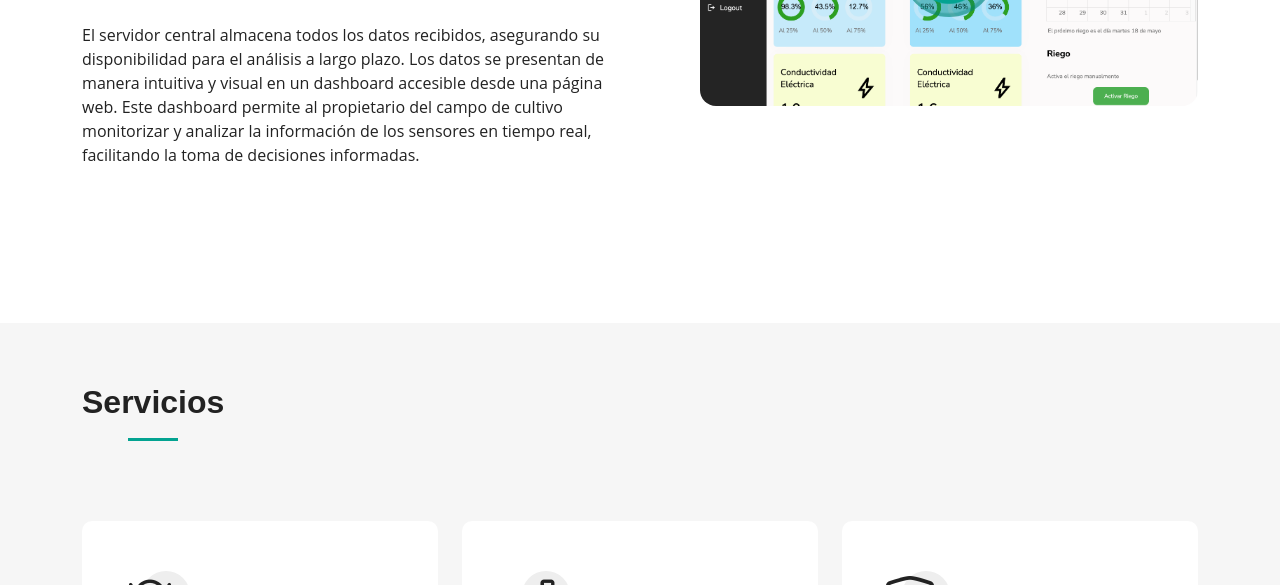
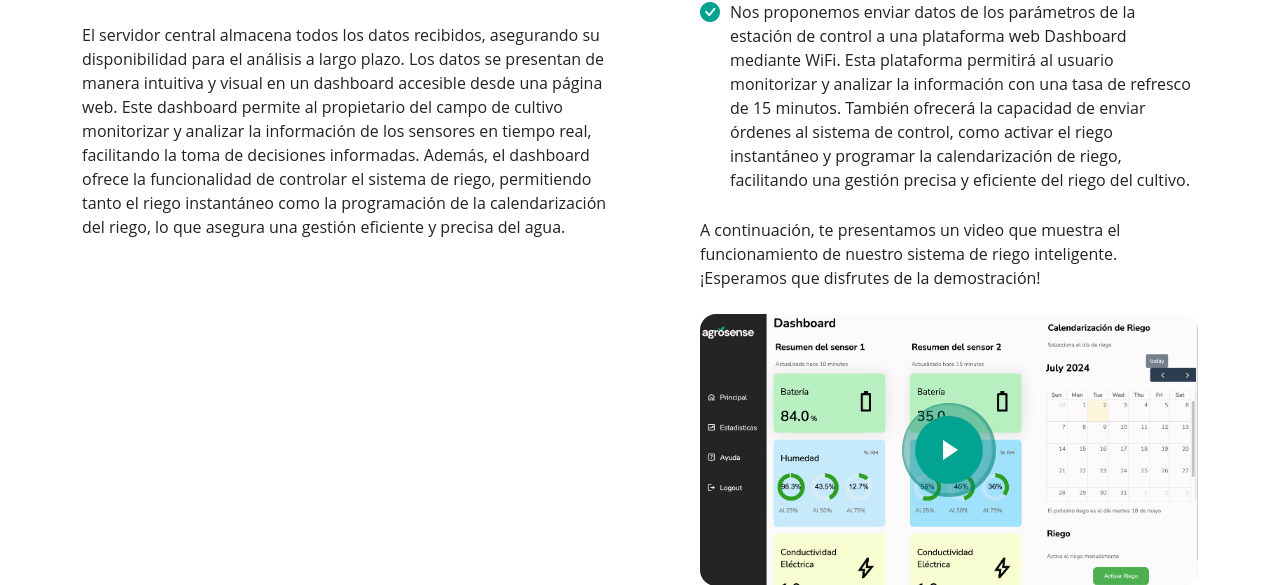
Before and after one commit to Davebarbarian11/Barbarian, a Django app: page / in a window 1280 px wide. Shown: the part 2006-2591 px from the top of the page. Run offline with Django 4.2, Linux system fonts and the light colour scheme; some libraries are stand-ins or nearby versions.

Commit message:
third commit

```diff
--- a/templates/index.html
+++ b/templates/index.html
@@ -199,7 +199,7 @@
               el rendimiento del cultivo.
             </p>
             <p>
-              El sistema cuenta con <strong>sensores de humedad</strong> instalados a diferentes profundidades (25%, 50% y 75%
+              El sistema cuenta con <strong>sensores de humedad</strong> instalados a diferentes profundidades (25%, 75% y 100%
               de la profundidad de la raíz del cultivo) para proporcionar un perfil completo de la humedad del suelo.
               Además, incluye un <strong>sensor de electroconductividad</strong> que mide la salinidad del suelo, proporcionando datos
               cruciales para la gestión del riego y la fertilización.
@@ -226,7 +226,9 @@
              <p> El servidor central almacena todos los datos recibidos, asegurando su disponibilidad para el análisis a
             largo plazo. Los datos se presentan de manera intuitiva y visual en un dashboard accesible desde una página web.
             Este dashboard permite al propietario del campo de cultivo monitorizar y analizar la información de los sensores
-            en tiempo real, facilitando la toma de decisiones informadas.
+            en tiempo real, facilitando la toma de decisiones informadas. Además, el dashboard ofrece la funcionalidad de controlar
+            el sistema de riego, permitiendo tanto el riego instantáneo como la programación de la calendarización del riego, lo que
+            asegura una gestión eficiente y precisa del agua.
             </p>
           </div>
           <div class="col-lg-6">
@@ -235,9 +237,9 @@
                 Objetivos del proyecto:
               </p>
               <ul>
-                <li><i class="bi bi-check-circle-fill"></i> </li>
-                <li><i class="bi bi-check-circle-fill"></i> </li>
-                <li><i class="bi bi-check-circle-fill"></i> </li>
+                <li><i class="bi bi-check-circle-fill"></i> Nuestro objetivo es garantizar que el sistema de sensado pueda comunicarse eficazmente con la estación de control a una distancia de hasta 3 kilómetros. Este amplio alcance permite la monitorización de grandes áreas de cultivo sin la necesidad de múltiples estaciones de control, optimizando así los recursos y la eficiencia operativa.</li>
+                <li><i class="bi bi-check-circle-fill"></i> Aspiramos a que cada unidad del sistema de sensado opere de manera continua durante 6 meses con una sola carga de batería. Esta prolongada autonomía minimiza la necesidad de mantenimiento frecuente y reduce los costos operativos, permitiendo a los agricultores centrarse en otras áreas críticas de la gestión de sus cultivos.</li>
+                <li><i class="bi bi-check-circle-fill"></i> Nos proponemos enviar datos de los parámetros de la estación de control a una plataforma web Dashboard mediante WiFi. Esta plataforma permitirá al usuario monitorizar y analizar la información con una tasa de refresco de 15 minutos. También ofrecerá la capacidad de enviar órdenes al sistema de control, como activar el riego instantáneo y programar la calendarización de riego, facilitando una gestión precisa y eficiente del riego del cultivo.</li>
               </ul>
               <p>
                 A continuación, te presentamos un video que muestra el funcionamiento de nuestro sistema de riego inteligente. ¡Esperamos que disfrutes de la demostración!
@@ -339,7 +341,7 @@
             <div class="member">
               <img src="https://media.licdn.com/dms/image/D4E03AQGLnVzbkZ2Huw/profile-displayphoto-shrink_400_400/0/1720821532886?e=1726099200&v=beta&t=0sU5VhMg1K0V-OGqNJd1YsaeRaW0gn191DByOEhzfLk" class="img-fluid" alt="">
               <h4>David Miranda</h4>
-              <span>Full Stack Developer</span>
+              <span>Backend Developer</span>
               <div class="social">
                 <a href="https://www.instagram.com/davidmizar11/" target="_blank" rel="noopener noreferrer"><i class="bi bi-instagram"></i></a>
                 <p> +51 949746447</p>
```
